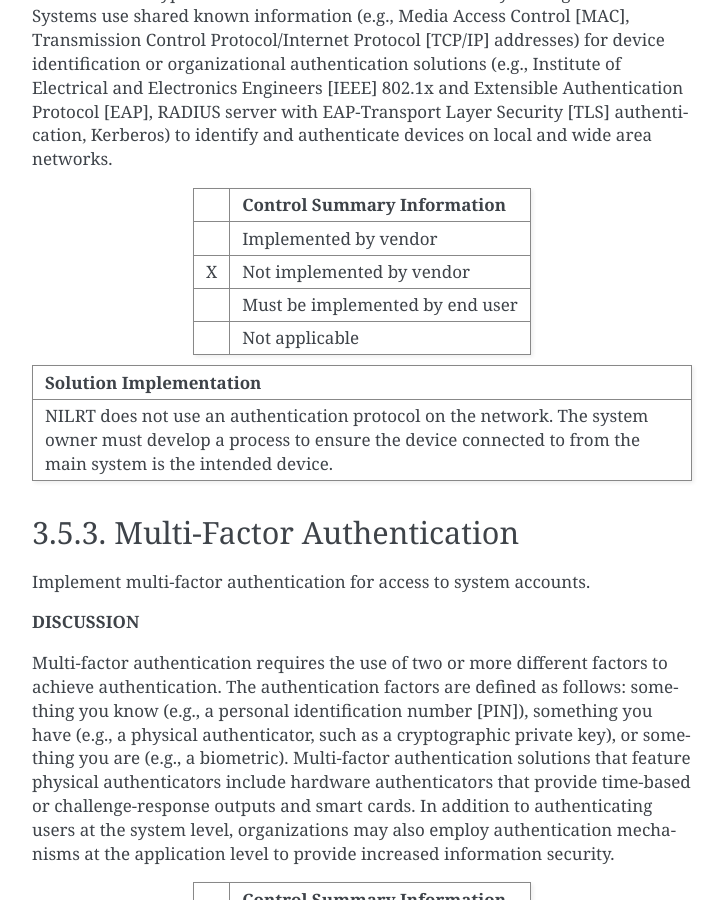
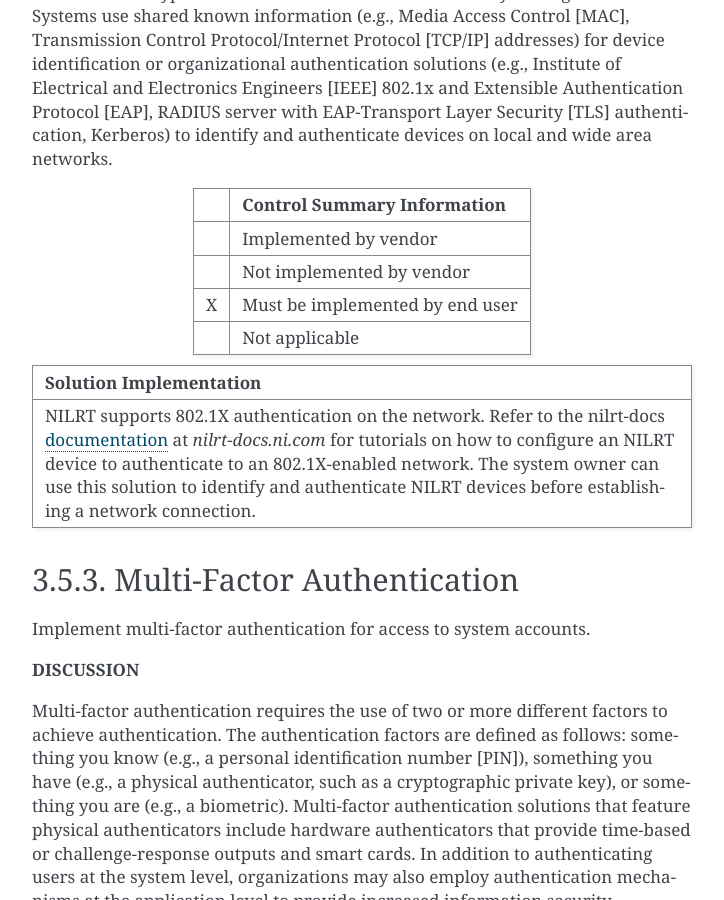
Before and after one commit to ni/nilrt-snac-guide, a Sphinx documentation site: the page built from source/section_3_5.rst, in a window 1280 px wide and 900 px high, scrolled down 1270 px. Shown: the whole window, without its empty margins (388-1112 px from the left). Built offline with Sphinx 7.4.7, drawn with Linux system fonts in a browser that asks for light colours.

Commit message:
section_3_5.rst: update section for Requirement 03.05.02
Signed-off-by: Alex Hearn <alex.hearn@ni.com>

```diff
--- a/source/nist_controls.rst
+++ b/source/nist_controls.rst
@@ -157,7 +157,7 @@ withdrawn.
 +----------------------------------------------------------------------------------------+----------------------------------------------------------------------------------------------------------------------------------------------+----------------------------------+
 | :ref:`3.5.1. <3-5-1--user-identification--authentication--and-re-authentication>`      | :ref:`User Identification, Authentication, and Re-Authentication <3-5-1--user-identification--authentication--and-re-authentication>`        | Not implemented by vendor        |
 +----------------------------------------------------------------------------------------+----------------------------------------------------------------------------------------------------------------------------------------------+----------------------------------+
-| :ref:`3.5.2. <3-5-2--device-identification-and-authentication>`                        | :ref:`Device Identification and Authentication <3-5-2--device-identification-and-authentication>`                                            | Not implemented by vendor        |
+| :ref:`3.5.2. <3-5-2--device-identification-and-authentication>`                        | :ref:`Device Identification and Authentication <3-5-2--device-identification-and-authentication>`                                            | Must be implemented by end user  |
 +----------------------------------------------------------------------------------------+----------------------------------------------------------------------------------------------------------------------------------------------+----------------------------------+
 | :ref:`3.5.3. <3-5-3--multi-factor-authentication>`                                     | :ref:`Multi-Factor Authentication <3-5-3--multi-factor-authentication>`                                                                      | Not Applicable                   |
 +----------------------------------------------------------------------------------------+----------------------------------------------------------------------------------------------------------------------------------------------+----------------------------------+
--- a/source/section_3_5.rst
+++ b/source/section_3_5.rst
@@ -85,9 +85,9 @@ networks.
 +===+=================================+
 |   | Implemented by vendor           |
 +---+---------------------------------+
-| X | Not implemented by vendor       |
+|   | Not implemented by vendor       |
 +---+---------------------------------+
-|   | Must be implemented by end user |
+| X | Must be implemented by end user |
 +---+---------------------------------+
 |   | Not applicable                  |
 +---+---------------------------------+
@@ -95,9 +95,12 @@ networks.
 +----------------------------------------------------------------------------------+
 | Solution Implementation                                                          |
 +==================================================================================+
-| NILRT does not use an authentication protocol on the network. The system owner   |
-| must develop a process to ensure the device connected to from the main system is |
-| the intended device.                                                             |
+| NILRT supports 802.1X authentication on the network. Refer to the nilrt-docs     |
+| `documentation <https://nilrt-docs.ni.com/eapol/eapol.html>`__ at                |
+| *nilrt-docs.ni.com* for tutorials on how to configure an NILRT device to         |
+| authenticate to an 802.1X-enabled network. The system owner can use this         |
+| solution to identify and authenticate NILRT devices before establishing          |
+| a network connection.                                                            |
 +----------------------------------------------------------------------------------+
 
 .. raw:: latex
```
